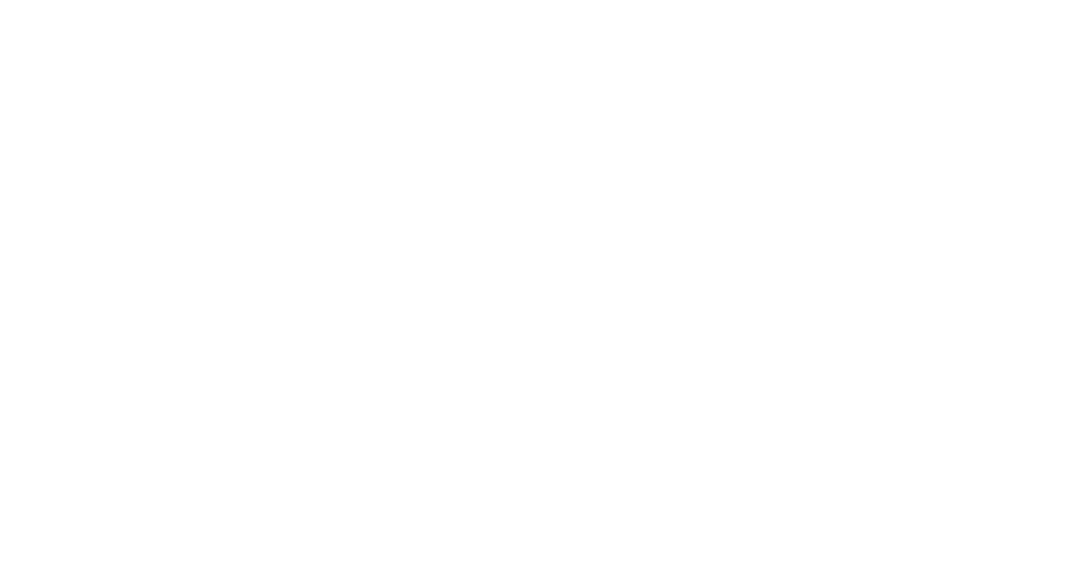
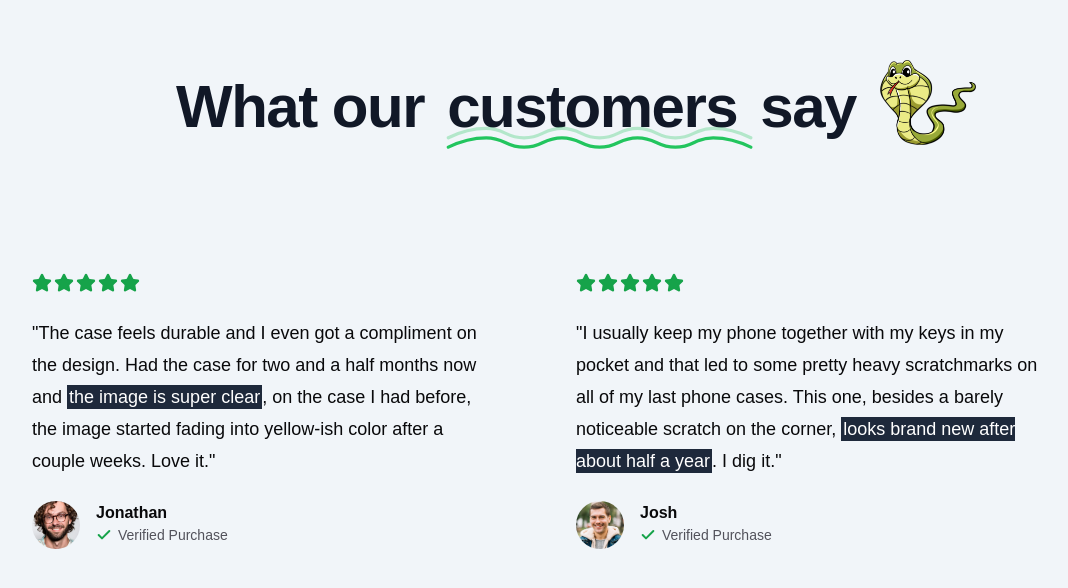
Before and after one commit to kaziabulhasib/casecobra, a Next.js app: page / in a window 1280 px wide. Shown: the part 1031-1619 px from the top of the page, without its empty margins (64-1132 px from the left). Before the commit the page ends 995 px from the top, so only its background shows below. Built offline with nearby package versions, Linux system fonts and the light colour scheme; no server answers.

Commit message:
Testimonials setion added

```diff
--- a/src/app/page.tsx
+++ b/src/app/page.tsx
@@ -1,5 +1,7 @@
+import { Icons } from "@/components/Icons";
 import MaxWidthWrapper from "@/components/MaxWidthWrapper";
 import Phone from "@/components/Phone";
+import { Reviews } from "@/components/Reviews";
 import { Check, Star } from "lucide-react";
 
 export default function Home() {
@@ -101,6 +103,102 @@
           </div>
         </MaxWidthWrapper>
       </section>
+
+      {/* value proposition section */}
+
+      <section className='bg-slate-100 grainy-dark py-24'>
+        <MaxWidthWrapper className='flex flex-col items-center gap-16 sm:gap-32'>
+          <div className='flex flex-col lg:flex-row items-center gap-4 sm:gap-6'>
+            <h2 className='order-1 mt-2 tracking-tight text-center text-balance !leading-tight font-bold text-5xl md:text-6xl text-gray-900'>
+              What our{" "}
+              <span className='relative px-2'>
+                customers{" "}
+                <Icons.underline className='hidden sm:block pointer-events-none absolute inset-x-0 -bottom-6 text-green-500' />
+              </span>{" "}
+              say
+            </h2>
+            <img src='/snake-2.png' className='w-24 order-0 lg:order-2' />
+          </div>
+
+          <div className='mx-auto grid max-w-2xl grid-cols-1 px-4 lg:mx-0 lg:max-w-none lg:grid-cols-2 gap-y-16'>
+            <div className='flex flex-auto flex-col gap-4 lg:pr-8 xl:pr-20'>
+              <div className='flex gap-0.5 mb-2'>
+                <Star className='h-5 w-5 text-green-600 fill-green-600' />
+                <Star className='h-5 w-5 text-green-600 fill-green-600' />
+                <Star className='h-5 w-5 text-green-600 fill-green-600' />
+                <Star className='h-5 w-5 text-green-600 fill-green-600' />
+                <Star className='h-5 w-5 text-green-600 fill-green-600' />
+              </div>
+              <div className='text-lg leading-8'>
+                <p>
+                  "The case feels durable and I even got a compliment on the
+                  design. Had the case for two and a half months now and{" "}
+                  <span className='p-0.5 bg-slate-800 text-white'>
+                    the image is super clear
+                  </span>
+                  , on the case I had before, the image started fading into
+                  yellow-ish color after a couple weeks. Love it."
+                </p>
+              </div>
+              <div className='flex gap-4 mt-2'>
+                <img
+                  className='rounded-full h-12 w-12 object-cover'
+                  src='/users/user-1.png'
+                  alt='user'
+                />
+                <div className='flex flex-col'>
+                  <p className='font-semibold'>Jonathan</p>
+                  <div className='flex gap-1.5 items-center text-zinc-600'>
+                    <Check className='h-4 w-4 stroke-[3px] text-green-600' />
+                    <p className='text-sm'>Verified Purchase</p>
+                  </div>
+                </div>
+              </div>
+            </div>
+
+            {/* second user review */}
+            <div className='flex flex-auto flex-col gap-4 lg:pr-8 xl:pr-20'>
+              <div className='flex gap-0.5 mb-2'>
+                <Star className='h-5 w-5 text-green-600 fill-green-600' />
+                <Star className='h-5 w-5 text-green-600 fill-green-600' />
+                <Star className='h-5 w-5 text-green-600 fill-green-600' />
+                <Star className='h-5 w-5 text-green-600 fill-green-600' />
+                <Star className='h-5 w-5 text-green-600 fill-green-600' />
+              </div>
+              <div className='text-lg leading-8'>
+                <p>
+                  "I usually keep my phone together with my keys in my pocket
+                  and that led to some pretty heavy scratchmarks on all of my
+                  last phone cases. This one, besides a barely noticeable
+                  scratch on the corner,{" "}
+                  <span className='p-0.5 bg-slate-800 text-white'>
+                    looks brand new after about half a year
+                  </span>
+                  . I dig it."
+                </p>
+              </div>
+              <div className='flex gap-4 mt-2'>
+                <img
+                  className='rounded-full h-12 w-12 object-cover'
+                  src='/users/user-4.jpg'
+                  alt='user'
+                />
+                <div className='flex flex-col'>
+                  <p className='font-semibold'>Josh</p>
+                  <div className='flex gap-1.5 items-center text-zinc-600'>
+                    <Check className='h-4 w-4 stroke-[3px] text-green-600' />
+                    <p className='text-sm'>Verified Purchase</p>
+                  </div>
+                </div>
+              </div>
+            </div>
+          </div>
+        </MaxWidthWrapper>
+
+        {/* <div className='pt-16'>
+          <Reviews />
+        </div> */}
+      </section>
     </div>
   );
 }
--- /dev/null
+++ b/src/components/Icons.tsx
@@ -0,0 +1,20 @@
+import { LucideProps } from "lucide-react";
+
+export const Icons = {
+  underline: (props: LucideProps) => (
+    <svg {...props} viewBox='0 0 687 155'>
+      <g
+        stroke='currentColor'
+        strokeWidth='7'
+        fill='none'
+        fillRule='evenodd'
+        strokeLinecap='round'
+        strokeLinejoin='round'>
+        <path
+          d='M20 98c27-13.3333333 54-20 81-20 40.5 0 40.5 20 81 20s40.626917-20 81-20 40.123083 20 80.5 20 40.5-20 81-20 40.5 20 81 20 40.626917-20 81-20c26.915389 0 53.748722 6.6666667 80.5 20'
+          opacity='.3'></path>
+        <path d='M20 118c27-13.3333333 54-20 81-20 40.5 0 40.5 20 81 20s40.626917-20 81-20 40.123083 20 80.5 20 40.5-20 81-20 40.5 20 81 20 40.626917-20 81-20c26.915389 0 53.748722 6.6666667 80.5 20'></path>
+      </g>
+    </svg>
+  ),
+};
--- /dev/null
+++ b/src/components/Reviews.tsx
@@ -0,0 +1,166 @@
+"use client";
+
+import { HTMLAttributes, useEffect, useRef, useState } from "react";
+import MaxWidthWrapper from "./MaxWidthWrapper";
+import { useInView } from "framer-motion";
+import { cn } from "@/lib/utils";
+import Phone from "./Phone";
+
+const PHONES = [
+  "/testimonials/1.jpg",
+  "/testimonials/2.jpg",
+  "/testimonials/3.jpg",
+  "/testimonials/4.jpg",
+  "/testimonials/5.jpg",
+  "/testimonials/6.jpg",
+];
+
+function splitArray<T>(array: Array<T>, numParts: number) {
+  const result: Array<Array<T>> = [];
+
+  for (let i = 0; i < array.length; i++) {
+    const index = i % numParts;
+    if (!result[index]) {
+      result[index] = [];
+    }
+    result[index].push(array[i]);
+  }
+
+  return result;
+}
+
+function ReviewColumn({
+  reviews,
+  className,
+  reviewClassName,
+  msPerPixel = 0,
+}: {
+  reviews: string[];
+  className?: string;
+  reviewClassName?: (reviewIndex: number) => string;
+  msPerPixel?: number;
+}) {
+  const columnRef = useRef<HTMLDivElement | null>(null);
+  const [columnHeight, setColumnHeight] = useState(0);
+  const duration = `${columnHeight * msPerPixel}ms`;
+
+  useEffect(() => {
+    if (!columnRef.current) return;
+
+    const resizeObserver = new window.ResizeObserver(() => {
+      setColumnHeight(columnRef.current?.offsetHeight ?? 0);
+    });
+
+    resizeObserver.observe(columnRef.current);
+
+    return () => {
+      resizeObserver.disconnect();
+    };
+  }, []);
+
+  return (
+    <div
+      ref={columnRef}
+      className={cn("animate-marquee space-y-8 py-4", className)}
+      style={{ "--marquee-duration": duration } as React.CSSProperties}>
+      {reviews.concat(reviews).map((imgSrc, reviewIndex) => (
+        <Review
+          key={reviewIndex}
+          className={reviewClassName?.(reviewIndex % reviews.length)}
+          imgSrc={imgSrc}
+        />
+      ))}
+    </div>
+  );
+}
+
+interface ReviewProps extends HTMLAttributes<HTMLDivElement> {
+  imgSrc: string;
+}
+
+function Review({ imgSrc, className, ...props }: ReviewProps) {
+  const POSSIBLE_ANIMATION_DELAYS = [
+    "0s",
+    "0.1s",
+    "0.2s",
+    "0.3s",
+    "0.4s",
+    "0.5s",
+  ];
+
+  const animationDelay =
+    POSSIBLE_ANIMATION_DELAYS[
+      Math.floor(Math.random() * POSSIBLE_ANIMATION_DELAYS.length)
+    ];
+
+  return (
+    <div
+      className={cn(
+        "animate-fade-in rounded-[2.25rem] bg-white p-6 opacity-0 shadow-xl shadow-slate-900/5",
+        className
+      )}
+      style={{ animationDelay }}
+      {...props}>
+      <Phone imgSrc={imgSrc} />
+    </div>
+  );
+}
+
+function ReviewGrid() {
+  const containerRef = useRef<HTMLDivElement | null>(null);
+  const isInView = useInView(containerRef, { once: true, amount: 0.4 });
+  const columns = splitArray(PHONES, 3);
+  const column1 = columns[0];
+  const column2 = columns[1];
+  const column3 = splitArray(columns[2], 2);
+
+  return (
+    <div
+      ref={containerRef}
+      className='relative -mx-4 mt-16 grid h-[49rem] max-h-[150vh] grid-cols-1 items-start gap-8 overflow-hidden px-4 sm:mt-20 md:grid-cols-2 lg:grid-cols-3'>
+      {isInView ? (
+        <>
+          <ReviewColumn
+            reviews={[...column1, ...column3.flat(), ...column2]}
+            reviewClassName={(reviewIndex) =>
+              cn({
+                "md:hidden": reviewIndex >= column1.length + column3[0].length,
+                "lg:hidden": reviewIndex >= column1.length,
+              })
+            }
+            msPerPixel={10}
+          />
+          <ReviewColumn
+            reviews={[...column2, ...column3[1]]}
+            className='hidden md:block'
+            reviewClassName={(reviewIndex) =>
+              reviewIndex >= column2.length ? "lg:hidden" : ""
+            }
+            msPerPixel={15}
+          />
+          <ReviewColumn
+            reviews={column3.flat()}
+            className='hidden md:block'
+            msPerPixel={10}
+          />
+        </>
+      ) : null}
+      <div className='pointer-events-none absolute inset-x-0 top-0 h-32 bg-gradient-to-b from-slate-100' />
+      <div className='pointer-events-none absolute inset-x-0 bottom-0 h-32 bg-gradient-to-t from-slate-100' />
+    </div>
+  );
+}
+
+export function Reviews() {
+  return (
+    <MaxWidthWrapper className='relative max-w-5xl'>
+      <img
+        aria-hidden='true'
+        src='/what-people-are-buying.png'
+        className='absolute select-none hidden xl:block -left-32 top-1/3'
+      />
+
+      <ReviewGrid />
+    </MaxWidthWrapper>
+  );
+}
```
